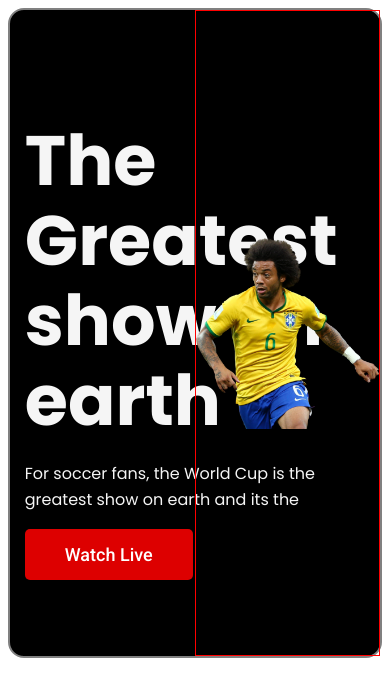
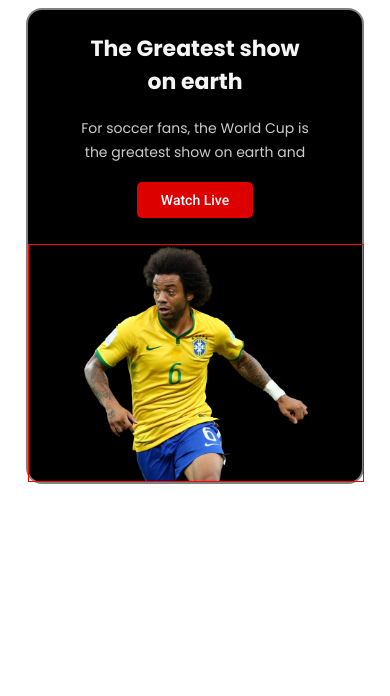
Before and after one commit to kavedweller/CWD-b6-Submission-2, a plain HTML site: page index.html in a window 390 px wide. Drawn offline with Linux system fonts and the light colour scheme.

Commit message:
added mobile stylesheet for header.

```diff
--- a/header.css
+++ b/header.css
@@ -116,3 +116,75 @@ img {
         font-size: 15px;
     }
 }
+
+/* Mobile device stysheet moverrides */
+
+@media screen and (max-width: 576px) {
+
+    .header-container {
+        /* display: flex; */
+        flex-direction: column;
+        max-width: 334px;
+        height: 472px;
+        background-color: black;
+        border-radius: 16px;
+        margin: auto;
+    }
+
+    .header-text-section {
+        height: 50%;
+        padding: 0%;
+        width: 100%;
+        align-items: center;
+        flex-direction: column;
+    }
+
+    .header-text-container {
+        max-width: 228px;
+        /* max-height: 66px; */
+        padding: 1% 1%;
+    }
+
+    .header-text-headline {
+        color: whitesmoke;
+        font-family: 'Poppins', sans-serif;
+        font-weight: 700;
+        font-size: 22px;
+        line-height: 33px;
+        text-align: center;
+        padding-top: 8%;
+    }
+
+    .header-text-normal {
+        color: rgba(255, 255, 255, 0.8);
+        font-family: 'Poppins', sans-serif;
+        font-weight: 400;
+        font-size: 14px;
+        line-height: 24px;
+        max-height: 48px;
+        /* max-width: 150px; */
+        text-align: center;
+        padding-top: 8%;
+        overflow: hidden;
+        /* white-space: nowrap; */
+        text-overflow: ellipsis;
+    }
+
+    .button-container {
+        padding-top: 8%;
+        height: 36px;
+        display: flex;
+        justify-content: center;
+    }
+
+    .watch-button {
+        padding: 10px 24px;
+        font-size: 14px;
+    }
+
+    .header-image-container {
+        height: 50%;
+        width: 100%;
+        justify-content: center;
+    }
+}
```
